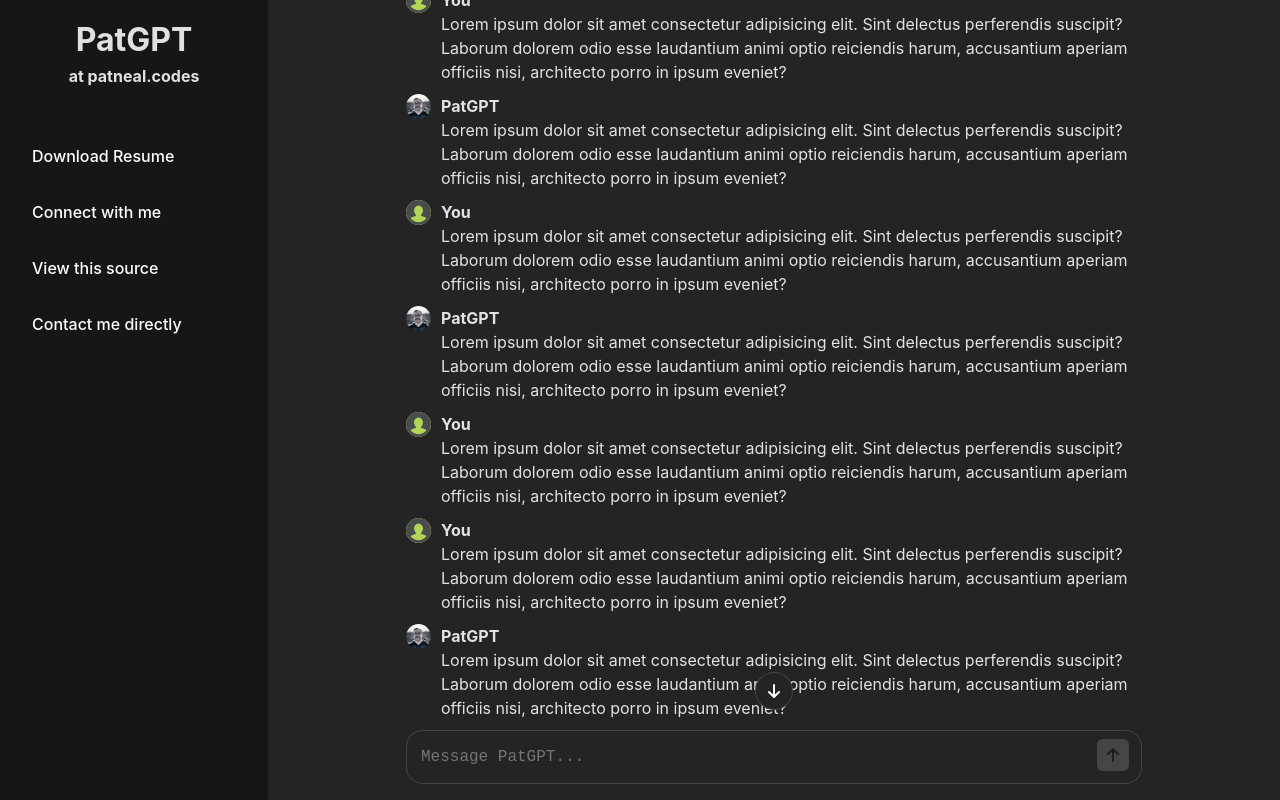
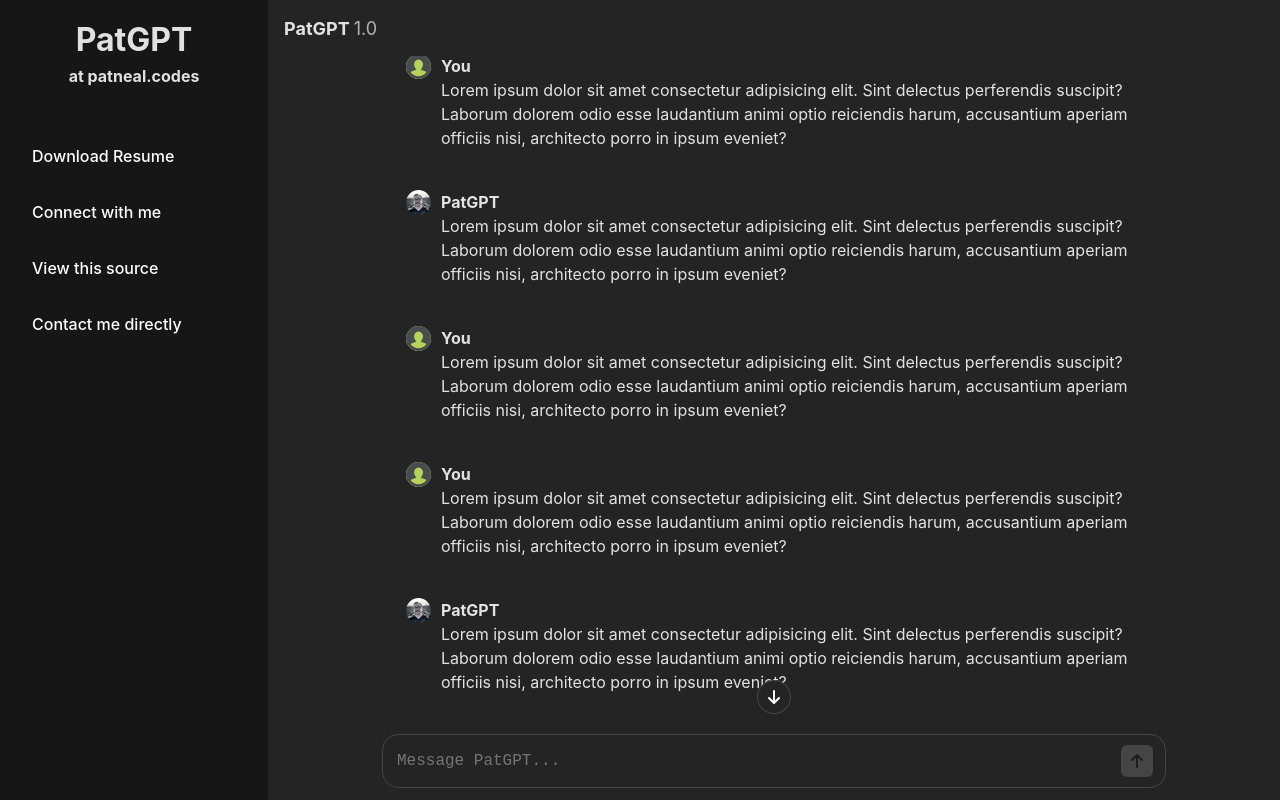
Before and after one commit to patnealcodes/patgpt, a React (Vite) app: page / in a window 1280 px wide. Built offline with nearby package versions, Linux system fonts and the light colour scheme.

Commit message:
fix up some chat styling

```diff
--- a/src/components/ChatLog/ChatLog.css
+++ b/src/components/ChatLog/ChatLog.css
@@ -4,6 +4,22 @@
   height: 100%;
   position: relative;
   width: 100%;
+}
+
+.chat-log-header {
+  align-items: center;
+  display: flex;
+  padding: 16px;
+  background-color: #242424;
+  z-index: 2;
+  width: 100%;
+  height: 56px;
+  font-size: 18px;
+
+  span {
+    margin: 0 0 0 4px;
+    opacity: 0.75;
+  }
 }
 
 .chat-log {
@@ -15,6 +31,8 @@
   right: 0;
   top: 0;
   bottom: 0;
+  padding: 56px 0 0;
+  z-index: 1;
 }
 
 .messages {
@@ -30,6 +48,7 @@
   bottom: 20px;
   left: 0;
   right: 0;
+  z-index: 2;
 }
 
 .to-bottom img {
@@ -37,12 +56,12 @@
   border-radius: 50%;
   border: 1px solid rgba(255, 255, 255, 0.15);
   cursor: pointer;
-  padding: 6px;
+  padding: 4px;
 }
 
 .message {
   display: flex;
-  margin: 10px 0;
+  margin: 0 0 40px;
 }
 
 .message img {
--- a/src/components/ChatLog/ChatLog.tsx
+++ b/src/components/ChatLog/ChatLog.tsx
@@ -53,6 +53,9 @@ function ChatLog() {
 
   return (
     <div className="chat-log-container">
+      <div className="chat-log-header">
+        <strong>PatGPT</strong> <span>1.0</span>
+      </div>
       <div className="chat-log" ref={chatLogRef} onScroll={checkIfScrolled}>
         <div className="messages">
           <Message sender="user" />
--- a/src/components/InputBar/InputBar.css
+++ b/src/components/InputBar/InputBar.css
@@ -1,7 +1,7 @@
 .input-bar-container {
-  padding: 0 16px 16px;
+  padding: 0 12px 12px;
   width: 100%;
-  max-width: 768px;
+  max-width: 808px;
 }
 
 .input-bar {
@@ -36,7 +36,7 @@
 .submit-button {
   background: white;
   position: absolute;
-  bottom: 12px;
+  bottom: 10px;
   display: flex;
   right: 12px;
   border-radius: 6px;
```
